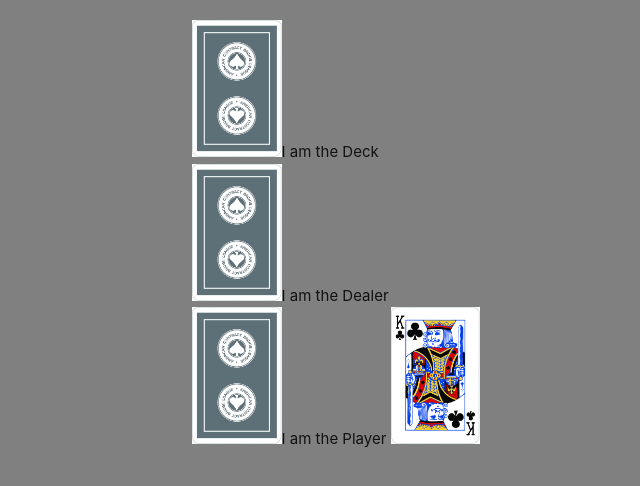
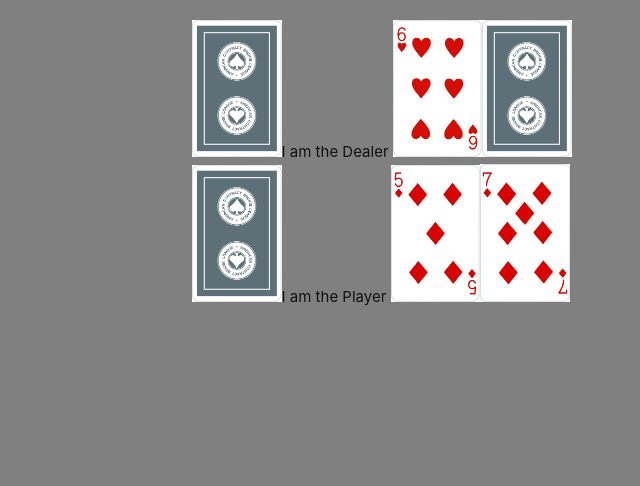
Before and after one commit to Kinsiu00/BlackJack, a plain HTML site: page index.html in a window 1280 px wide. Both pictures are taken after a click on the element "I am the Player". Shown: the part 116-602 px from the top of the page, without its empty margins (0-640 px from the left). Drawn offline with nearby package versions, Linux system fonts and the light colour scheme.

Commit message:
draw 2, rewrote code

```diff
--- a/index.html
+++ b/index.html
@@ -15,10 +15,6 @@
 
     <body>
       <h1>testing</h1>
-
-      <div class="container draw">
-        <img src="img/Gray_back.jpg"class="col s2 deck">I am the Deck</img>
-      </div>
 
       <div class="container dealer">
         <img src="img/Gray_back.jpg" class="col s2 deck">I am the Dealer</img>
--- a/script.js
+++ b/script.js
@@ -55,14 +55,13 @@ deck = [
   {id: "diamond3", type: "num", value: 3, img: "img/3D.jpg"},
  {id: "diamond2", type: "num", value: 2, img: "img/2D.jpg"},]
 
+//DEFINITIONS
 
 
-//PLAYER PHASE
+//PLAYER DRAW
+let drawP = function(){
 
-let drawMe = document.querySelector(".player")
-drawMe.addEventListener('click', function(){
   let cardMake = document.createElement("img")
-
   //MAKE MY CARD RANDOM
   let random = Math.floor(Math.random()*deck.length)
   let card = deck[random]
@@ -84,40 +83,114 @@ for(let i = 0; i < cardValue.length; i++){
   if(cardValue[i].dataset.type === "face" || "ace"){
     type.push(cardValue[i].dataset.type)
     //this actually isn't working correctly, still works though.
+    }
   }
 }
 
-//VALUE CALCULATION
-if (val === 21 && type.includes("ace") && cardValue.length === 2){
-  console.log("Blackjack!")
-  dealerTurn = true;
-  console.log("dealer turn")
+//DEALER DRAW
+let drawD = function(){
+
+  let cardMake = document.createElement("img")
+  //MAKE MY CARD RANDOM
+  let random = Math.floor(Math.random()*deck.length)
+  let card = deck[random]
+deck.splice(random, 1)
+console.log(deck.length)
+console.log(card)
+
+
+  stayMe.appendChild(cardMake)
+  cardMake.setAttribute("src", card.img)
+  cardMake.setAttribute("class", "carrd")
+  cardMake.setAttribute("data-val", card.value)
+  cardMake.setAttribute("data-type", card.type)
+let cardValue = document.querySelectorAll(".carrd")
+let val = 0
+let type = []
+for(let i = 0; i < cardValue.length; i++){
+  val += Number(cardValue[i].dataset.val)
+  if(cardValue[i].dataset.type === "face" || "ace"){
+    type.push(cardValue[i].dataset.type)
+    //this actually isn't working correctly, still works though.
+    }
+  }
 }
-else{
-    if(type.includes("ace") && val > 21){
-        val -= 10
-        console.log("exceeded 21, value now " + val)
+
+//DEALER DRAW HIDDEN
+let drawDH = function(){
+
+  let cardMake = document.createElement("img")
+  //MAKE MY CARD RANDOM
+  let random = Math.floor(Math.random()*deck.length)
+  let card = deck[random]
+deck.splice(random, 1)
+console.log(deck.length)
+console.log(card)
+
+
+  stayMe.appendChild(cardMake)
+  cardMake.setAttribute("src", 'img/Gray_back.jpg')
+  cardMake.setAttribute("class", "carrd")
+  cardMake.setAttribute("data-val", card.value)
+  cardMake.setAttribute("data-type", card.type)
+let cardValue = document.querySelectorAll(".carrd")
+let val = 0
+let type = []
+for(let i = 0; i < cardValue.length; i++){
+  val += Number(cardValue[i].dataset.val)
+  if(cardValue[i].dataset.type === "face" || "ace"){
+    type.push(cardValue[i].dataset.type)
+    //this actually isn't working correctly, still works though.
     }
-    else if(val > 21){
-        console.log("bust")
-        dealerTurn = true;
-        console.log("dealer turn")
-    }
+  }
+}
+//PLAYER PHASE
+let dealerTurn = false;
+let drawMe = document.querySelector(".player")
 
-    }
+drawMe.addEventListener('click', function(){
+  drawP()
+  drawP()
+  drawD()
+  drawDH()
 })
+
+
+
+
+// //VALUE CALCULATION
+// if (val === 21 && type.includes("ace") && cardValue.length === 2){
+//   console.log("Blackjack!")
+//   dealerTurn = true;
+//   console.log("dealer turn")
+// }
+// else{
+//     if(type.includes("ace") && val > 21){
+//         val -= 10
+//         console.log("exceeded 21, value now " + val)
+//     }
+//     else if(val > 21){
+//         console.log("bust")
+//         dealerTurn = true;
+//         console.log("dealer turn")
+//     }
+//
+//     console.log(val)
+//     console.log(type)
+//     }
+// })
 
 //STAY PHASE
 let stayMe = document.querySelector(".dealer")
+
+if (dealerTurn === true){
 stayMe.addEventListener('click', function(){
-      console.log("my turn")
 
       let random = Math.floor(Math.random()*deck.length)
       let card = deck[random]
     deck.splice(random, 1)
     console.log(deck.length)
     console.log(card)
-
 
 let cardMake = document.createElement("img")
       stayMe.appendChild(cardMake)
@@ -132,10 +205,10 @@ let cardMake = document.createElement("img")
       val += Number(cardValue[i].dataset.val)
       if(cardValue[i].dataset.type === "face" || "ace"){
         type.push(cardValue[i].dataset.type)
-  }
+
+        console.log(val)
+        console.log(type)
+      }
 }
-
-
-console.log(val)
-console.log(type)
 })
+}
```
